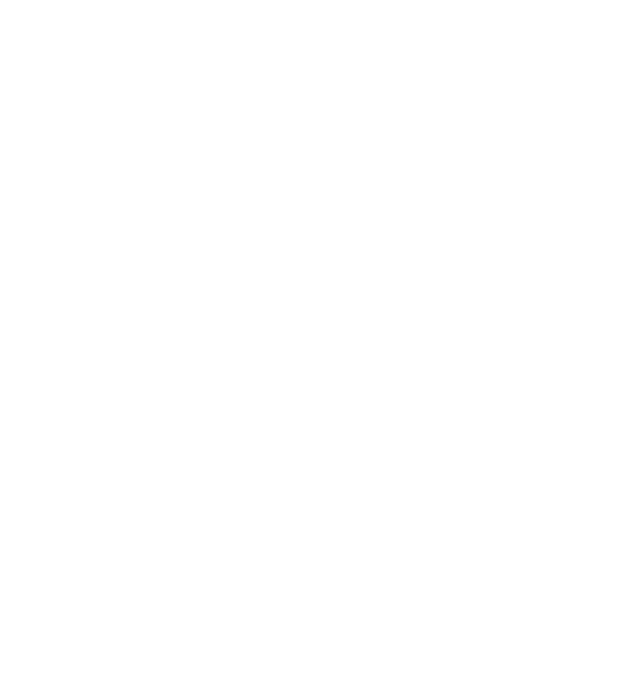
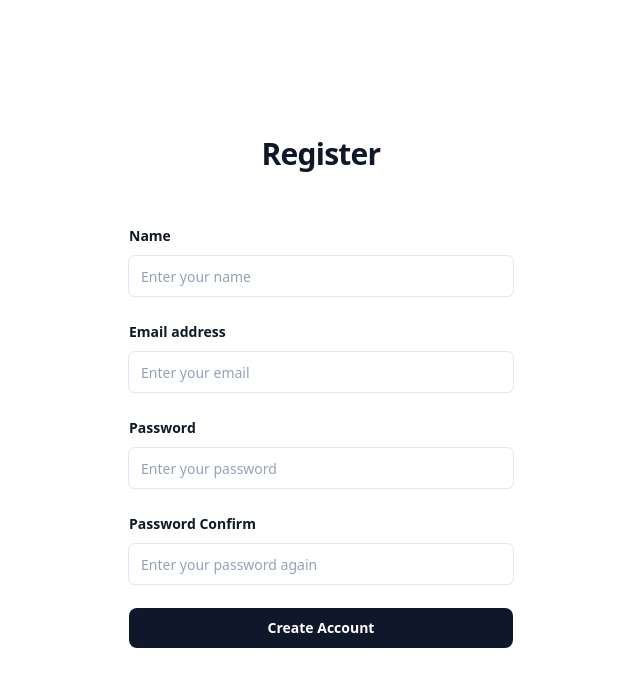
Before and after one commit to donggoon/fe-cl, a React (Create React App) app: page /register in a window 1280 px wide. Before the commit this address had no page. Shown: the top 686 px of the page, without its empty margins (319-959 px from the left). Built offline with nearby package versions, Linux system fonts and the light colour scheme; a web font is replaced by a local one.

Commit message:
회원가입 기능 추가

```diff
--- a/src/App.jsx
+++ b/src/App.jsx
@@ -7,6 +7,7 @@
 import Main from './components/pages/Main';
 import MyPage from './components/pages/MyPage';
 import Question from './components/pages/Question';
+import Register from './components/pages/Register';
 
 function App() {
   return (
@@ -19,6 +20,7 @@
           <Route path="m" element={<MyPage />} />
         </Route>
         <Route path="login" element={<Login />} />
+        <Route path="register" element={<Register />} />
       </Routes>
     </Router>
   );
--- a/src/components/pages/Login.jsx
+++ b/src/components/pages/Login.jsx
@@ -89,6 +89,9 @@
           >
             <span>Sign in to account</span>
           </button>
+          <p className="inline-flex w-full justify-center rounded-lg bg-slate-900 py-2.5 px-4 text-sm font-semibold text-white hover:bg-slate-700">
+            <a href="/register">Create account</a>
+          </p>
           <p className="mt-8 text-center">
             <a href="/password/reset" className="text-sm hover:underline">
               Forgot password?
--- /dev/null
+++ b/src/components/pages/Register.jsx
@@ -0,0 +1,201 @@
+/* eslint-disable jsx-a11y/label-has-associated-control */
+import React, { useEffect, useState } from 'react';
+import { useNavigate } from 'react-router-dom';
+import { useSelector, useDispatch } from 'react-redux';
+import firebase from '../../firebase';
+// import axios from 'axios';
+
+import { userLogin } from '../../features/user/userSlice';
+
+import { isEmpty } from '../../functions/commonUtil';
+
+function Register() {
+  const navigate = useNavigate();
+  const user = useSelector(state => state.user);
+  const dispatch = useDispatch();
+
+  const [Name, setName] = useState('');
+  const [Email, setEmail] = useState('');
+  const [PW, setPW] = useState('');
+  const [PWConfirm, setPWConfirm] = useState('');
+  const [Flag, setFlag] = useState(false);
+  const [ErrMsg, setErrMsg] = useState('');
+
+  // eslint-disable-next-line consistent-return
+  useEffect(() => {
+    if (!isEmpty(user.userid)) {
+      return alert('navigate?');
+    }
+  }, []);
+
+  useEffect(() => {
+    setTimeout(() => {
+      setErrMsg('');
+    }, 5000);
+  }, [ErrMsg]);
+
+  const handleSubmit = async event => {
+    const formData = new FormData(event.target);
+    event.preventDefault();
+
+    dispatch(userLogin(formData.get('email')));
+
+    console.log(`${Name}/${Email}/${PW}/${PWConfirm}`);
+
+    if (!(Name && Email && PW && PWConfirm)) {
+      return alert('모든 항목을 입력해 주세요.');
+    }
+
+    if (PW !== PWConfirm) {
+      return alert('패스워드와 패스워드 확인이 다릅니다.');
+    }
+
+    try {
+      await firebase.auth().createUserWithEmailAndPassword(Email, PW);
+      navigate('/');
+    } catch (err) {
+      if (err.code === 'auth/invalid-mail') {
+        setErrMsg('이메일 형식이 잘못되었습니다.');
+      } else if (err.code === 'auth/weak-password') {
+        setErrMsg('비밀번호는 6자리 이상이어야 합니다.');
+      } else if (err.code === 'auth/email-already-in-use') {
+        setErrMsg('이미 존재하는 이메일입니다.');
+      }
+    }
+
+    const createdUser = await firebase
+      .auth()
+      .createUserWithEmailAndPassword(Email, PW);
+
+    await createdUser.user.updateProfile({
+      name: Name,
+    });
+
+    const body = {
+      email: createdUser.user.multiFactor.user.email,
+      displayName: createdUser.user.multiFactor.user.displayName,
+      uid: createdUser.user.multiFactor.user.uid,
+    };
+
+    // eslint-disable-next-line no-undef, consistent-return
+    axios.post('/api/user/register', body).then(response => {
+      setFlag(false);
+      if (response.data.success) {
+        // navigate('/login');
+      } else {
+        return alert('회원가입에 실패하였습니다.');
+      }
+    });
+
+    return alert('회원가입 완료! (구현중)');
+    //   axios
+    //     .post('http://3.37.139.180:9002/api/q/move', {
+    //       email: formData.get('email'),
+    //       password: formData.get('password'),
+    //     })
+    //     .then(data => {
+    //       console.log(data);
+    //     })
+    //     .catch(err => {
+    //       console.log(err);
+    //     });
+  };
+
+  return (
+    <main className="relative flex flex-1 flex-col overflow-hidden py-8 px-4 sm:px-6 lg:px-8">
+      <div className="relative flex flex-1 flex-col items-center justify-center pt-12 pb-16">
+        <a className="mx-auto mb-16 h-6 w-auto text-slate-900" href="/">
+          <span className="sr-only">QUIZ home page</span>
+          <h1 className="inline-block text-2xl font-extrabold tracking-tight text-slate-900 dark:text-slate-200 sm:text-3xl">
+            Register
+          </h1>
+        </a>
+        <h1 className="sr-only">Log in to your account</h1>
+        <form action="/" className="w-full max-w-sm" onSubmit={handleSubmit}>
+          <div className="mb-6">
+            <label
+              htmlFor="name"
+              className="block text-sm font-semibold leading-6 text-gray-900"
+            >
+              Name
+            </label>
+            <input
+              type="name"
+              id="name"
+              value={Name}
+              name="name"
+              className="mt-2 block h-10 w-full appearance-none rounded-md bg-white px-3 text-slate-900 shadow-sm ring-1 ring-slate-200 placeholder:text-slate-400 focus:outline-none focus:ring-2 focus:ring-sky-500 sm:text-sm"
+              required=""
+              placeholder="Enter your name"
+              onChange={event => setName(event.currentTarget.value)}
+            />
+          </div>
+          <div className="mb-6">
+            <label
+              htmlFor="email"
+              className="block text-sm font-semibold leading-6 text-gray-900"
+            >
+              Email address
+            </label>
+            <input
+              type="email"
+              id="email"
+              value={Email}
+              name="email"
+              className="mt-2 block h-10 w-full appearance-none rounded-md bg-white px-3 text-slate-900 shadow-sm ring-1 ring-slate-200 placeholder:text-slate-400 focus:outline-none focus:ring-2 focus:ring-sky-500 sm:text-sm"
+              required=""
+              placeholder="Enter your email"
+              onChange={event => setEmail(event.currentTarget.value)}
+            />
+          </div>
+          <div className="mb-6">
+            <label
+              htmlFor="password"
+              className="block text-sm font-semibold leading-6 text-gray-900"
+            >
+              Password
+            </label>
+            <input
+              type="password"
+              id="password"
+              value={PW}
+              name="password"
+              className="mt-2 block h-10 w-full appearance-none rounded-md bg-white px-3 text-slate-900 shadow-sm ring-1 ring-slate-200 placeholder:text-slate-400 focus:outline-none focus:ring-2 focus:ring-sky-500 sm:text-sm"
+              required=""
+              placeholder="Enter your password"
+              onChange={event => setPW(event.currentTarget.value)}
+            />
+          </div>
+          <div className="mb-6">
+            <label
+              htmlFor="passwordConfirm"
+              className="block text-sm font-semibold leading-6 text-gray-900"
+            >
+              Password Confirm
+            </label>
+            <input
+              type="password"
+              id="passwordConfirm"
+              value={PWConfirm}
+              name="passwordConfirm"
+              className="mt-2 block h-10 w-full appearance-none rounded-md bg-white px-3 text-slate-900 shadow-sm ring-1 ring-slate-200 placeholder:text-slate-400 focus:outline-none focus:ring-2 focus:ring-sky-500 sm:text-sm"
+              required=""
+              placeholder="Enter your password again"
+              onChange={event => setPWConfirm(event.currentTarget.value)}
+            />
+          </div>
+          {ErrMsg !== '' && <p>{ErrMsg}</p>}
+          <button
+            type="submit"
+            className="inline-flex w-full justify-center rounded-lg bg-slate-900 py-2.5 px-4 text-sm font-semibold text-white hover:bg-slate-700"
+            disabled={Flag}
+          >
+            <span>Create Account</span>
+          </button>
+        </form>
+      </div>
+    </main>
+  );
+}
+
+export default Register;
--- /dev/null
+++ b/src/firebase.js
@@ -0,0 +1,17 @@
+import firebase from 'firebase/compat/app';
+import 'firebase/compat/auth';
+
+// Your web app's Firebase configuration
+const firebaseConfig = {
+  apiKey: 'AIzaSyDeKQ-pH5PZDoJPkN5YAWvtxq7hpGe_Rho',
+  authDomain: 'le-cl-5d3a5.firebaseapp.com',
+  projectId: 'le-cl-5d3a5',
+  storageBucket: 'le-cl-5d3a5.appspot.com',
+  messagingSenderId: '218130027106',
+  appId: '1:218130027106:web:4f182286546bfe148b373b',
+};
+
+// Initialize Firebase
+firebase.initializeApp(firebaseConfig);
+
+export default firebase;
```
